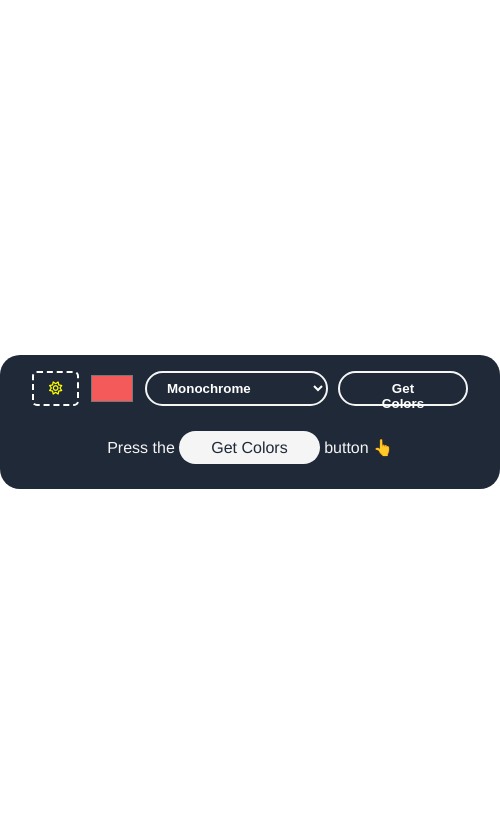
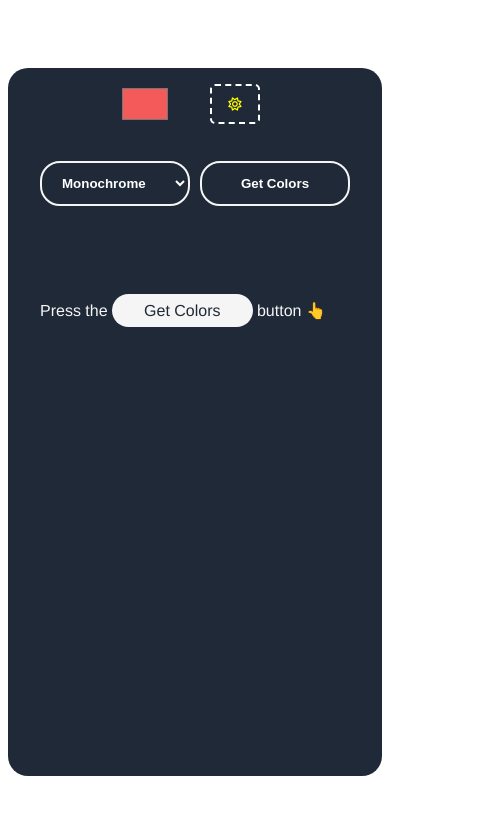
Before and after one commit to AnyaSonina/Color-Scheme-Generator---solo, a plain HTML site: page index.html in a window 390 px wide. Shown: the whole page, 500 px wide, since content can reach past the window. Drawn offline with Linux system fonts and the light colour scheme; no server answers.

Commit message:
Build: create a grid for a small screen

```diff
--- a/styles.css
+++ b/styles.css
@@ -9,10 +9,10 @@ body {
 
 .container {
   margin: 0 auto;
-  width: 30vw;
+  height: fit-content;
   padding: 1rem 2rem;
   border-radius: 20px;
-  min-width: fit-content;
+  width: fit-content;
   background: #1F2937;
   color:#fff;
 }
@@ -169,4 +169,58 @@ span {
   width: 50px;
   height: 35px;
   border-radius: 5px;
+  cursor: pointer;
 }
+
+@media (max-width:550px) {
+  .container {
+    height: 80vh;
+  }
+
+  #colors__header {
+    display: grid;
+    height: 20%;
+    grid-template-columns: 1fr 1fr 1fr 1fr;
+    grid-template-areas:
+    " ... color  icon ...  "
+    "choser choser button button";
+  }
+
+  #mode_icon {
+    grid-area: icon;
+  }
+
+  #input-color {
+    grid-area: color;
+  }
+
+  #color-selection {
+    grid-area: choser;
+  }
+
+  #btn-submit {
+    grid-area: button;
+  }
+
+  #colors__header  > #color-selection, #btn-submit {
+    width: 150px;
+    height: 45px;
+  }
+
+  #colors__header  > #mode_icon, #input-color {
+    height: 40px;
+  }
+
+  .colors-display {
+    display: grid;
+    grid-template-rows:repeat(auto-fit, minmax(20px, 150px));
+    grid-template-columns: repeat(auto-fit, minmax(80px, 1fr));
+    gap: 10px;
+    align-content: start;
+  }
+
+  .pallete {
+    height: 50%;
+  }
+
+}
```
